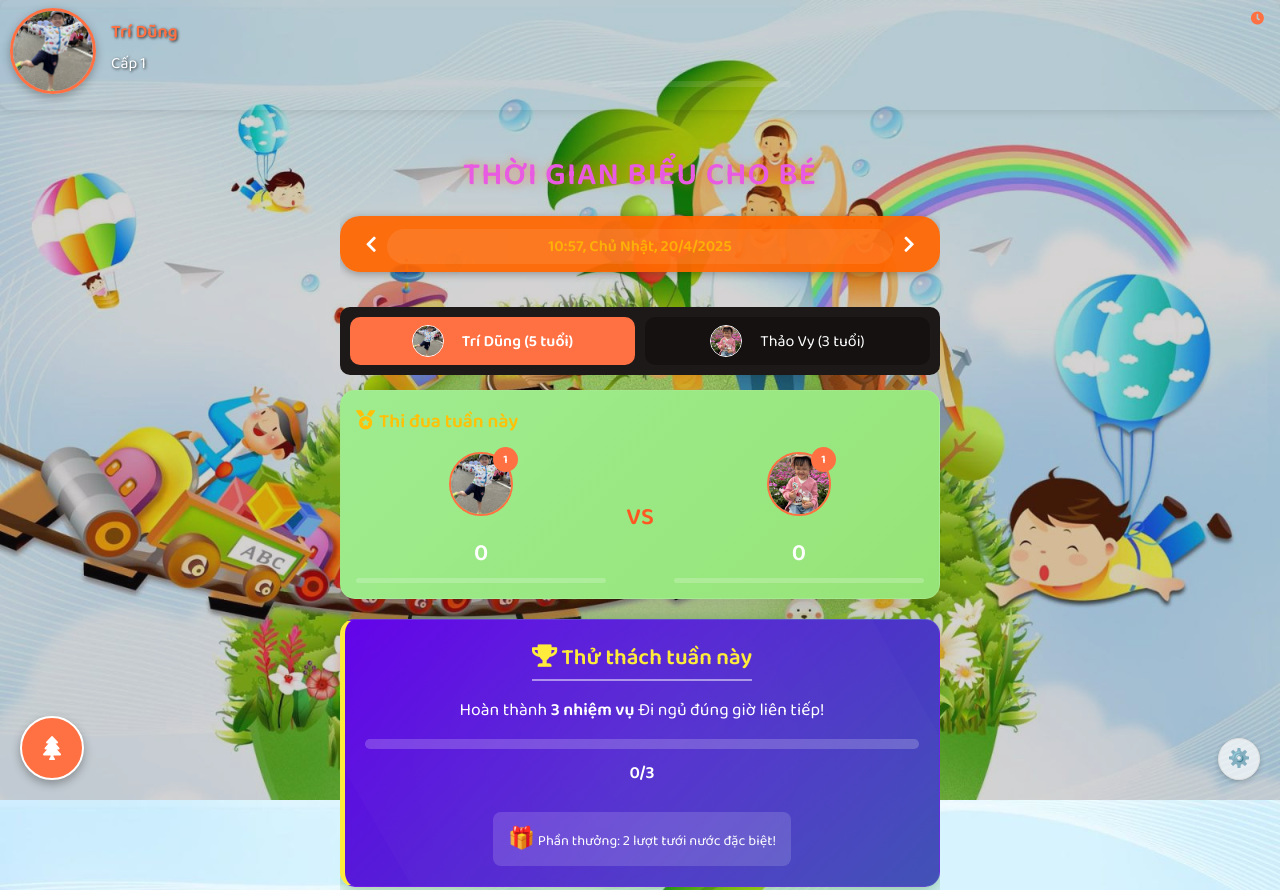
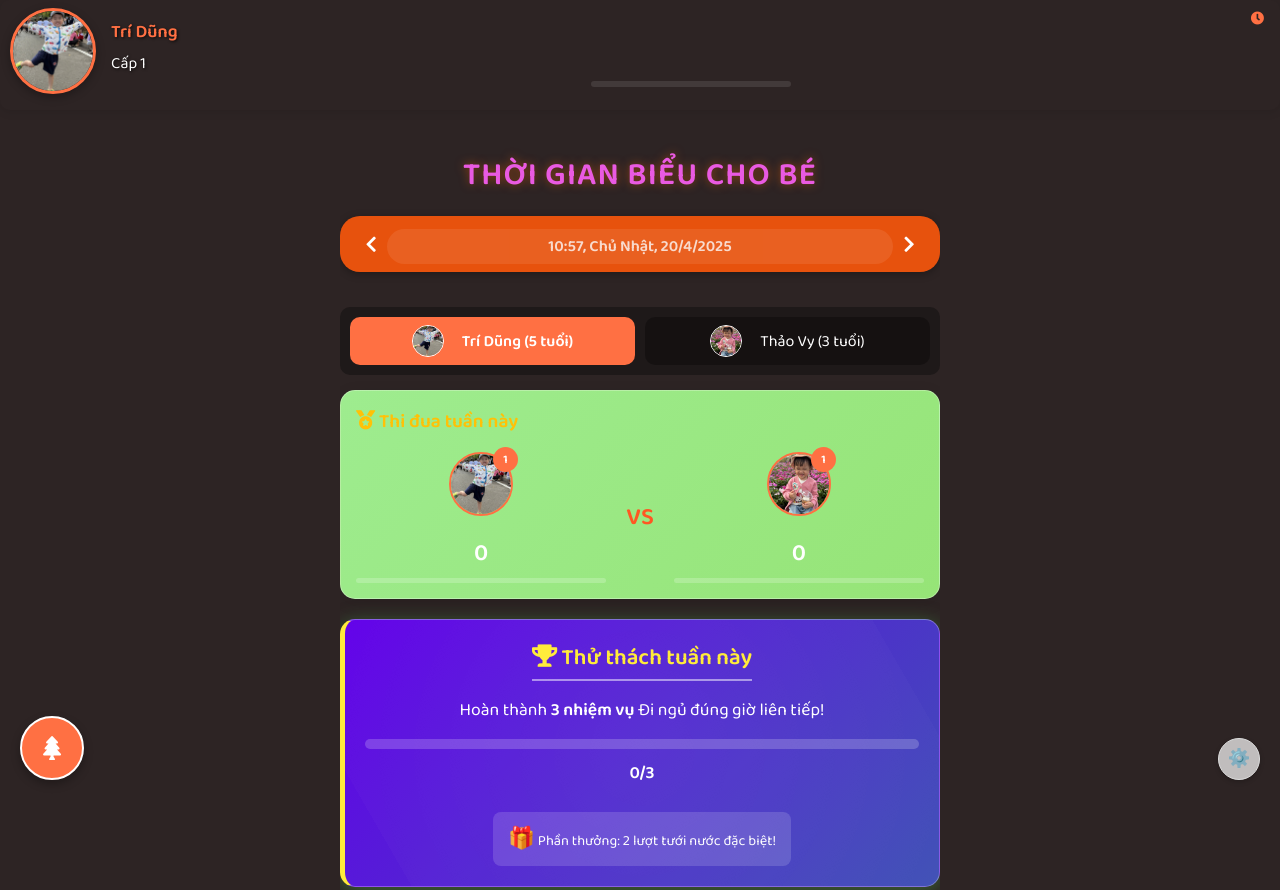
Before and after one commit to HongLinh719/thoigianbieunew, a plain HTML site: page index.html in a window 1280 px wide. Shown: the top 890 px of the page. Drawn offline with Linux system fonts and the light colour scheme.

Commit message:
Update index.html

```diff
--- a/index.html
+++ b/index.html
@@ -28,29 +28,9 @@
             --pastel-purple: #CE93D8;
         }
 
-        body {
-            background-image: url('images/hinhnen.jpg');
-            background-size: cover;
-            background-attachment: fixed;
-            background-position: center;
-            font-family: 'Baloo 2', cursive;
-            color: var(--text-color);
-            margin: 0;
-            padding: 0;
-            position: relative;
-        }
-
-        /* Điều chỉnh overlay cho nền trong suốt hơn */
-        body::before {
-            content: '';
-            position: fixed;
-            top: 0;
-            left: 0;
-            width: 100%;
-            height: 100%;
-            background: rgba(45, 36, 36, 0.2); /* Giảm xuống từ 0.7 xuống 0.5 */
-            z-index: -1;
-        }
+
+
+
 
         @keyframes gradientShift {
             0% { background-position: 0% 50%; }
@@ -361,7 +341,7 @@
             align-items: center;
             justify-content: center;
             margin: 10px 0;
-            background: rgba(255, 102, 0, 0.932);
+            background: rgba(245, 86, 12, 0.932);
             border-radius: 20px;
             padding: 8px 15px;
             width: 100%; /* Kéo dài khung ra */
@@ -396,7 +376,7 @@
         }
 
         .current-time {
-            color: #FFC107;
+            color: #fdfdfd;
             font-weight: bold;
             font-size: 16px;
         }
@@ -1291,10 +1271,10 @@
 
         /* CSS cho các khối nội dung (làm trong suốt để thấy hình nền) */
         .weekly-challenge-container, .weekly-competition, .task, .stats-container, .tree-modal-content, .level-up-notification {
-            background-color: rgba(189, 241, 194, 0.3) !important; /* Màu nền tối với độ trong suốt */
+            background-color: rgba(3, 82, 11, 0.5) !important; /* Màu nền tối với độ trong suốt */
             backdrop-filter: blur(5px); /* Hiệu ứng mờ phía sau */
             -webkit-backdrop-filter: blur(5px); /* Hỗ trợ Safari */
-            border: 1px solid rgba(255, 255, 255, 0.1); /* Viền mỏng */
+            border: 1px solid rgba(255, 255, 255, 0.3); /* Viền mỏng */
         }
 
         /* CSS cho thử thách tuần mới */
```
